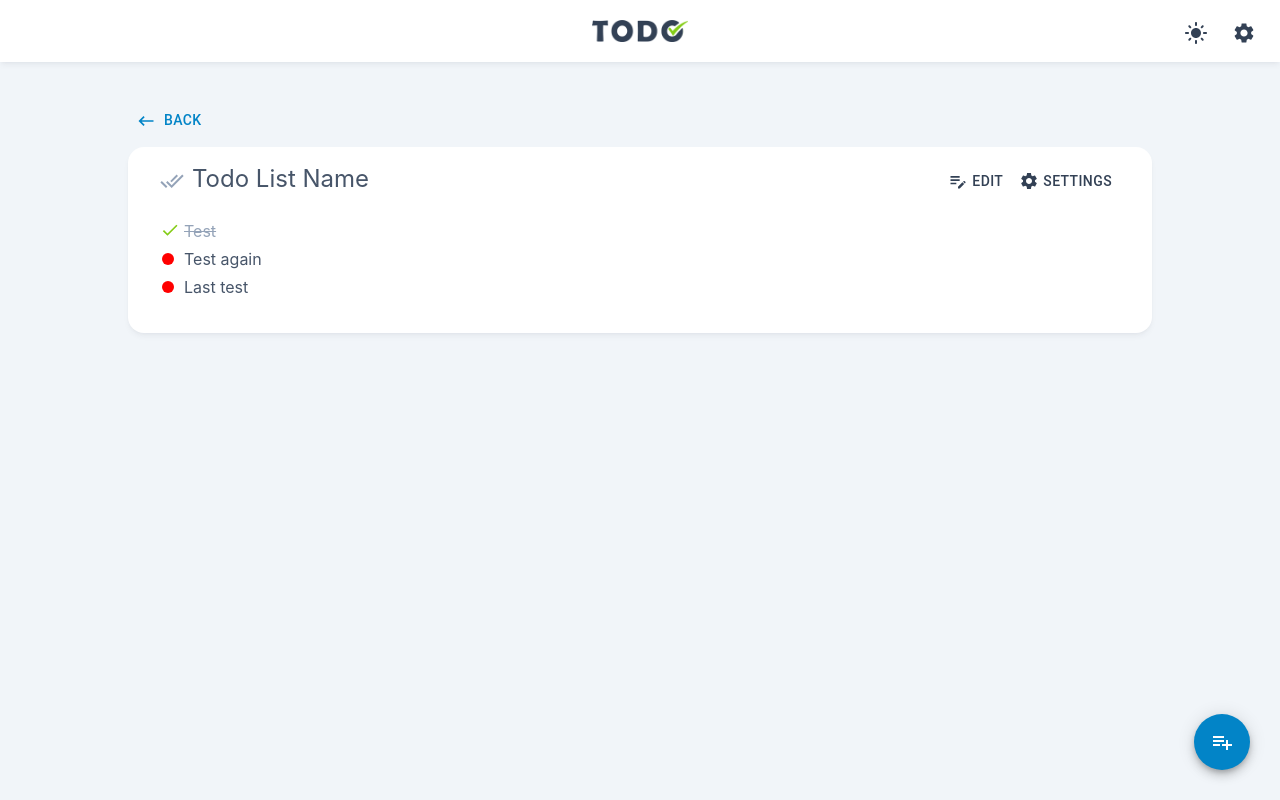
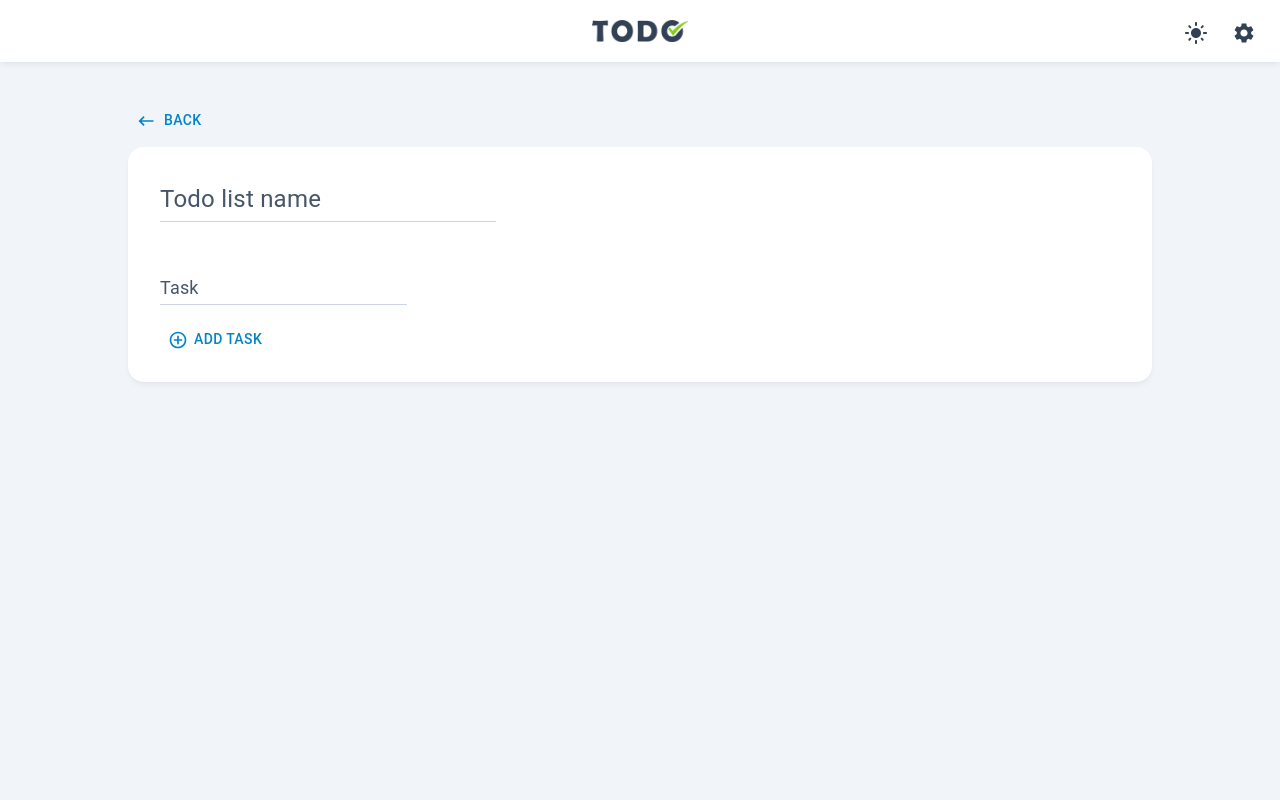
Before and after one commit to kutzborski-dev/todo-list, a React (Create React App) app: page /list/new in a window 1280 px wide. Built offline with nearby package versions, Linux system fonts and the light colour scheme.

Commit message:
(#2) Create basic form page for creating a new todo list with tasks

```diff
--- a/src/index.tsx
+++ b/src/index.tsx
@@ -13,6 +13,7 @@ import { Page } from 'components/index';
 
 // Pages
 import {
+  TodoFormPage,
   TodosPage,
   TodoPage,
   SettingsPage
@@ -32,6 +33,10 @@ const router = createBrowserRouter([
     element: <Page><TodoPage /></Page>
   },
   {
+    path: "/list/new",
+    element: <Page><TodoFormPage /></Page>
+  },
+  {
     path: "/settings",
     element: <Page><SettingsPage /></Page>
   }
--- /dev/null
+++ b/src/pages/Todos/TodoFormPage.tsx
@@ -0,0 +1,48 @@
+import { Button } from "@mui/material";
+import TextInput from "components/TextInput";
+import { RemoveCircleOutline as RemoveCircleOutlineIcon, AddCircleOutline as AddCircleOutlineIcon } from '@mui/icons-material';
+import { useRef, useState } from "react";
+
+export default function TodoFormPage() {
+    const [tasks, setTasks] = useState<string[]>(['task-0']);
+    const formRef = useRef<HTMLFormElement>(null);
+
+    return (
+        <main>
+            <form ref={formRef} method="POST">
+                <div className="mb-8">
+                    <TextInput label="Todo list name" fontSize="!text-2xl" name="todo-list-name" />
+                </div>
+                <div id="task-area">
+                    <div id="tasks">
+                        {
+                            tasks.map((item, i) => (
+                                <div key={item} className="task flex items-center">
+                                    <div className="mb-4 task-input">
+                                        <TextInput label="Task" name="todo-list-task[]" />
+                                    </div>
+                                    {
+                                        i > 0 ?
+                                            <div className="task-delete">
+                                                <Button onClick={() => setTasks(t => {
+                                                    t = t.filter((task, j) => i !== j);
+                                                    return t;
+                                                })} className=" !text-primary dark:!text-primary-dark hover:!bg-primary-hover/[.04] dark:hover:!bg-primary-dark-hover/15">
+                                                    <RemoveCircleOutlineIcon fontSize="small" />
+                                                </Button>
+                                            </div>
+                                        :
+                                            null
+                                    }
+                                </div>
+                            ))
+                        }
+                    </div>
+                    <Button onClick={() => setTasks(t => [...t, 'task-'+ tasks.length])} className="!text-primary dark:!text-primary-dark hover:!bg-primary-hover/[.04] dark:hover:!bg-primary-dark-hover/15 !mb-2">
+                        <AddCircleOutlineIcon fontSize="small" className="mr-1.5" /> Add task
+                    </Button>
+                </div>
+            </form>
+        </main>
+    )
+}
--- a/src/pages/index.tsx
+++ b/src/pages/index.tsx
@@ -1,6 +1,7 @@
 // File to export all screens from
+import TodoFormPage from "./Todos/TodoFormPage";
 import TodosPage from "./Todos/TodosPage";
 import TodoPage from "./Todos/TodoPage";
 import SettingsPage from "./Settings/SettingsPage";
 
-export { TodosPage, TodoPage, SettingsPage };
+export { TodosPage, TodoPage, SettingsPage, TodoFormPage };
```
Also changed, not shown: 1 other file (tests, documents, lock files or other folders).
